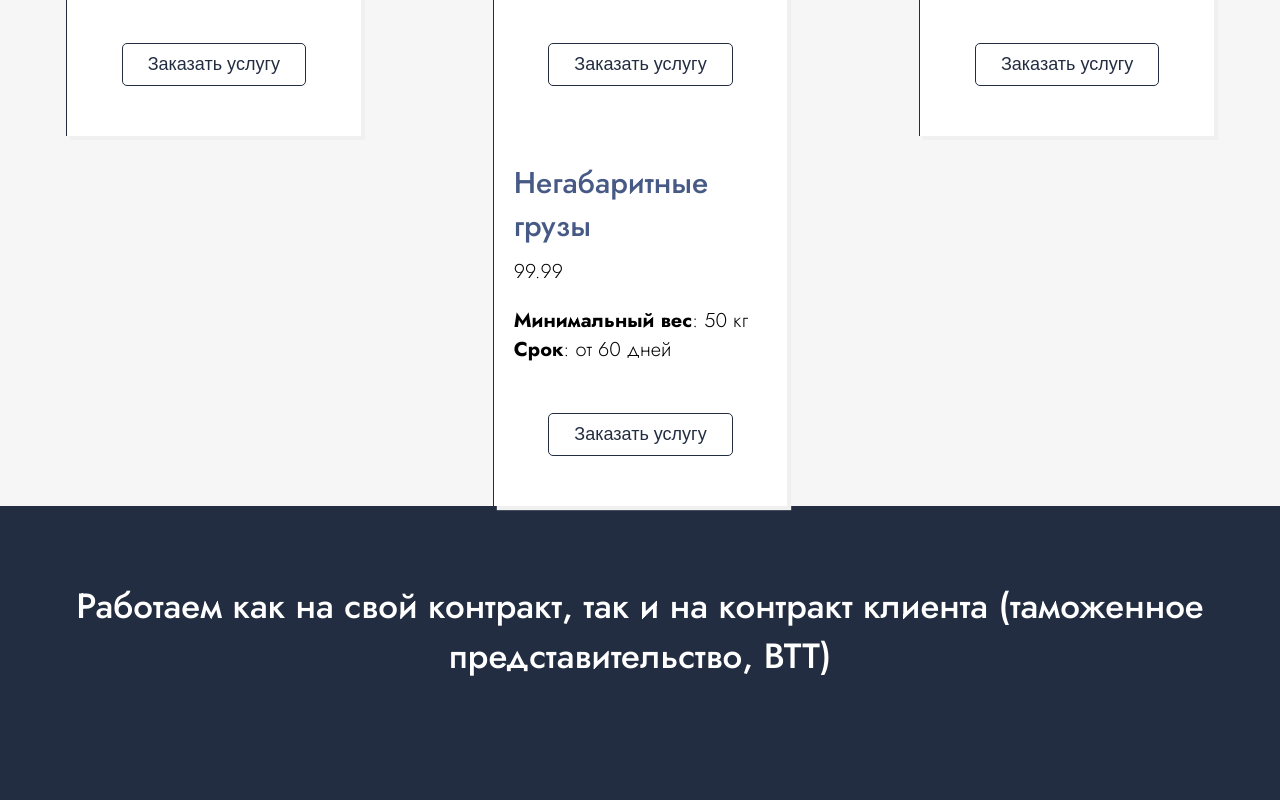
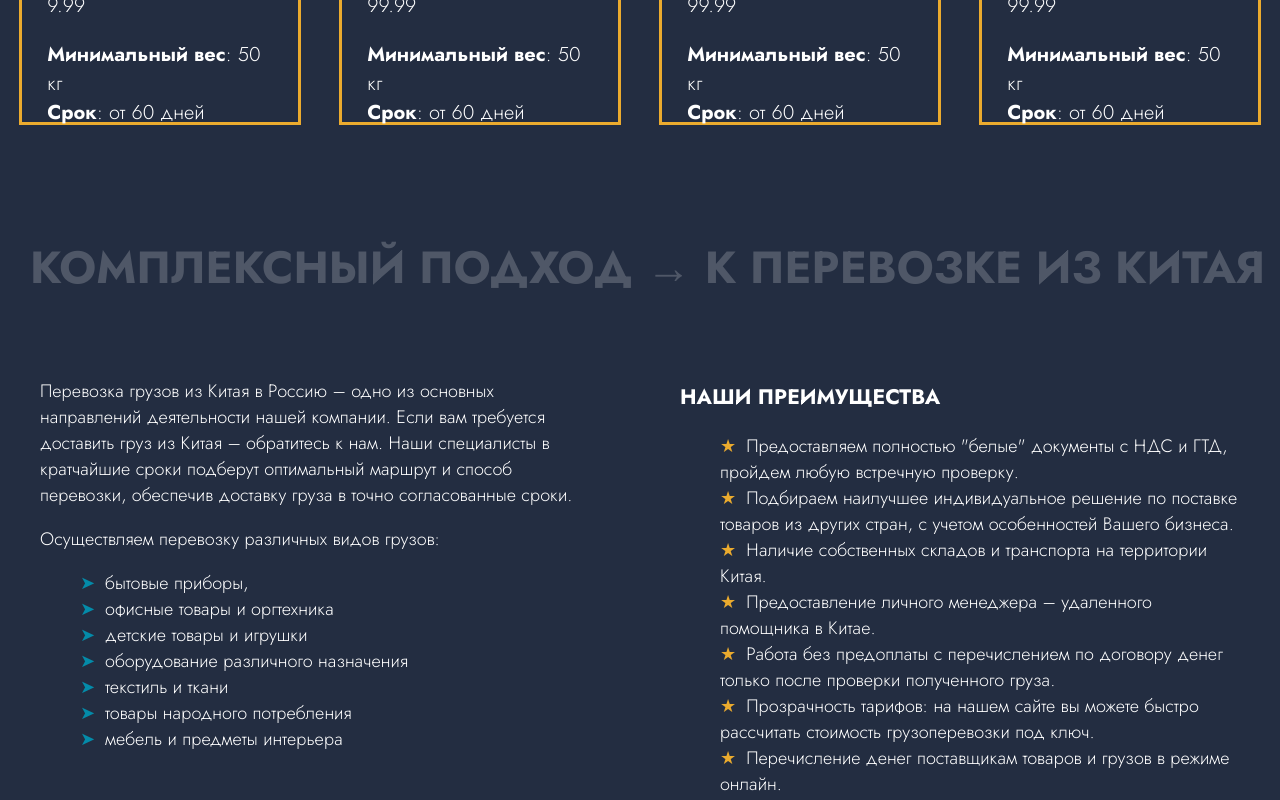
Before and after one commit to Altentaller/sea-freight, a Svelte app: page / in a window 1280 px wide. Shown: the part 1220-2020 px from the top of the page. Built offline with nearby package versions, Linux system fonts and the light colour scheme; the HTML template or start-up script is replaced by a standard one.

Commit message:
updated styles for service block

```diff
--- a/src/Block/Service.svelte
+++ b/src/Block/Service.svelte
@@ -7,30 +7,81 @@
 
 <style>
 #service{
-    display: flex;
-    justify-content: space-around;
-    flex-wrap: wrap;
-    padding-top: 50px;
+    padding: 20px 0 30px 0;
     box-sizing: border-box;
-    min-height: 500px;
-    background: #f6f6f6;
+    min-height: 400px;
+    background: #232d41;
 }
 
+#service div{
+  display: flex;
+  justify-content: space-around;
+  flex-wrap: wrap;
+}
+
+#service h2{
+  color: rgba(255,255,255,0.2);
+  text-transform: uppercase;
+  padding: 0 0 20px 30px;
+  font-size: 45px;
+}
 
 #freight{
+  background: #232d41;
+  padding: 80px 0 20px 0;
+}
+
+#freight h2{
+  color: rgba(255,255,255,0.2);
+  text-transform: uppercase;
+  padding: 0 0 20px 30px;
+  font-size: 45px;
+  margin: 0;
+}
+
+span{
+  font-weight: 700;
+}
+
+.freight-items{
   display: flex;
-  justify-content: space-around;
-  align-items: center;
-  min-height: 250px;
-  background: #232d41;
-  font-size: 35px;
-  font-weight: 500;
+  justify-content: space-between;
+  font-size: 18px;
   color: #fff;
-  text-align: center;
+}
+
+.freight-items div{
+  width: 50%;
+  padding: 40px;
+}
+
+.freight-items div h3{
+  text-transform: uppercase;
+}
+
+.plus li, .items li{
+  list-style-type: none;
+}
+.plus li:before{
+  color: #ebab2e;
+    content: "★";
+    padding-right: 10px;
+}
+
+.items li:before{
+  color: #048ba9;
+    content: "➤";
+    padding-right: 10px;
 }
 </style>
 
 <section id="service">
+  <h2>
+    Выкупим  →  Оформим  → Доставим!
+  </h2>
+
+
+<div>
   {#each $services as service (service.id)}
     <ServiceItem
       id={service.id}
@@ -38,11 +89,46 @@
       price={service.price}
       description={service.description} />
   {/each}
-
+</div>
 </section>
 
 
 
 <section id="freight">
-  <div>Работаем как на свой контракт, так и на контракт клиента (таможенное представительство, ВТТ)</div>
+  <!-- <div>Работаем как на свой контракт, так и на контракт клиента (таможенное представительство, ВТТ)</div> -->
+  <h2><span>Комплексный</span> подход → к перевозке из Китая</h2>
+
+  <div class="freight-items">
+    <div><p> Перевозка грузов из Китая в Россию – одно из основных направлений деятельности нашей компании. Если вам требуется доставить груз из Китая – обратитесь к нам. Наши специалисты в кратчайшие сроки подберут оптимальный маршрут и способ перевозки, обеспечив доставку груза в точно согласованные сроки.
+
+      <p> Осуществляем перевозку различных видов грузов:</p>
+        <ul class="items">
+          <li>бытовые приборы,</li>
+          <li>офисные товары и оргтехника</li>
+          <li>детские товары и игрушки</li>
+          <li>оборудование различного назначения</li>
+          <li>текстиль и ткани</li>
+          <li>товары народного потребления</li>
+          <li>мебель и предметы интерьера</li>
+        </ul>
+          </div>
+    <div>
+       <h3> Наши преимущества</h3>
+       <ul class="plus">
+        <li>Предоставляем полностью "белые" документы
+        с НДС и ГТД, пройдем любую встречную проверку.</li>
+
+        <li>Подбираем наилучшее индивидуальное решение по поставке товаров из других стран, с учетом особенностей Вашего бизнеса.</li>
+        <li>Наличие собственных складов и транспорта на территории Китая.</li>
+        <li>Предоставление личного менеджера – удаленного помощника в Китае.</li>
+        <li>Работа без предоплаты с перечислением по договору денег только после проверки полученного груза.</li>
+        <li>Прозрачность тарифов: на нашем сайте вы можете быстро рассчитать стоимость грузоперевозки под ключ.</li>
+        <li>Перечисление денег поставщикам товаров и грузов в режиме онлайн.</li>
+
+
+
+       </ul>
+
+  </div>
+  </div>
 </section>
--- a/src/Block/ServiceItem.svelte
+++ b/src/Block/ServiceItem.svelte
@@ -9,34 +9,34 @@
 
   <style>
     .service {
-        width: 23%;
-        background: white;
+        width: 22%;
         box-sizing: border-box;
-        border-left: 1px solid #232d41;
-        box-shadow: 4px 4px 1px #f0f0f0;
-        padding: 25px 20px;
-        margin: 0 15px;
-        height: 370px;
+        border: 3px solid #ebab2e;
+        /* box-shadow: 4px 4px 1px #ebab2e; */
+        padding: 25px;
+        height: 230px;
         font-size: 20px;
-        -moz-transition: 0.5s ease;
-        -ms-transition: 0.5s ease;
-        -o-transition: 0.5s ease;
-        transition:all 0.5s ease 0s
+        -moz-transition: 0.2s ease;
+        -ms-transition: 0.2s ease;
+        -o-transition: 0.2s ease;
+        transition: all 0.2s ease 0s
     }
-   .service:hover{
-        border-left: 1px solid #ebab2e;
+   .service:hover h2{
+      scale: 1.01
     }
 
     h2 {
-        font-size: 30px;
-        font-weight: 500;
+        font-size: 20px;
+        font-weight: 700;
         margin: 0;
-        color: #475985;
+        color: #fff;
+        text-transform: uppercase;
     }
 
 
     p {
       margin-top: 10px;
+      color: #fff;
     }
 
 
@@ -47,7 +47,5 @@
       <h2>{@html title}</h2>
       <p>{@html price}</p>
       <p>{@html description}</p>
-      <br>
-      <Button type="button" caption="Заказать услугу" />
     </div>
   </div>
```
